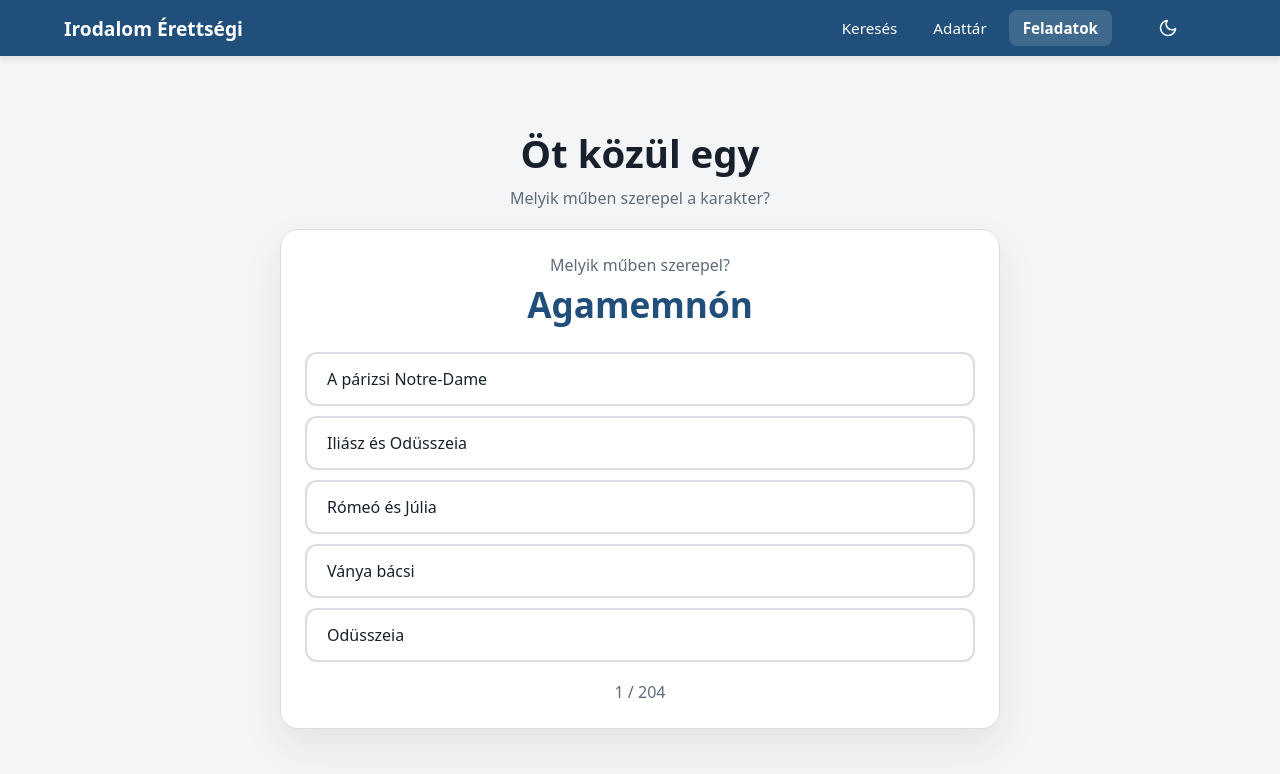
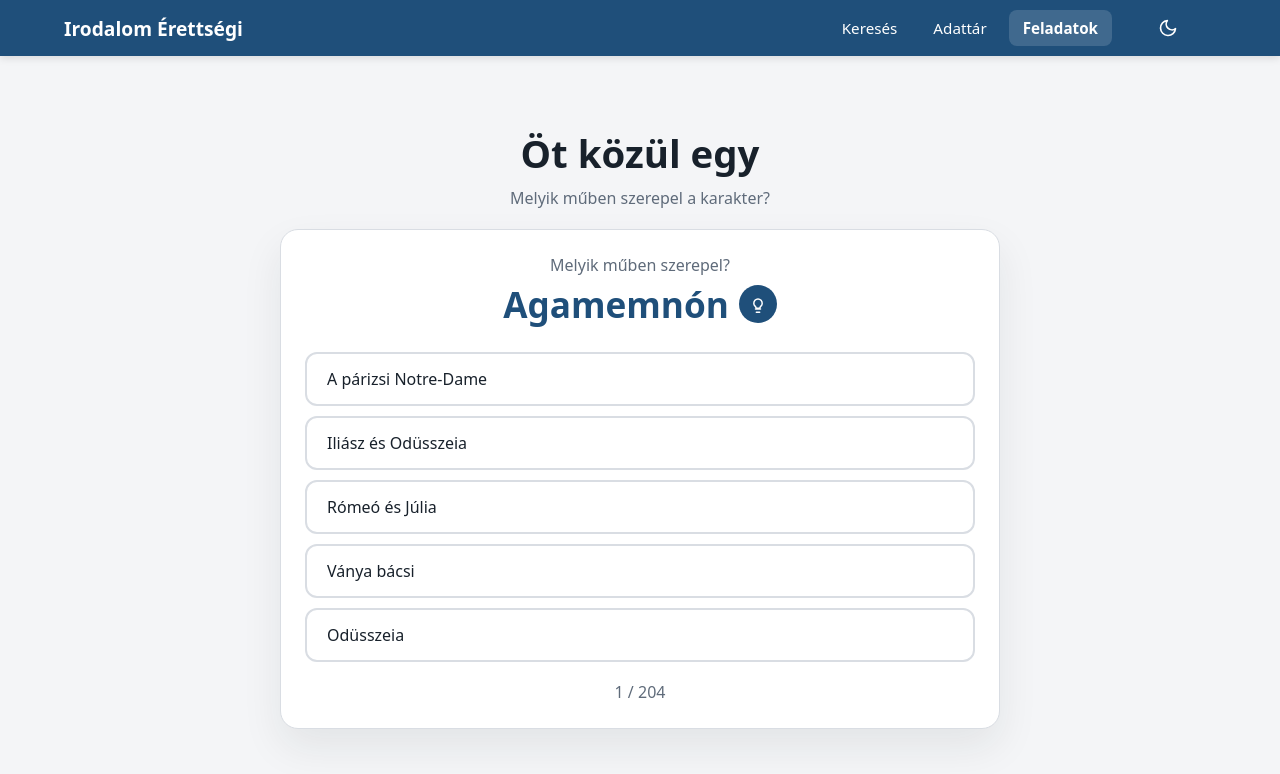
Before and after one commit to csboo/magyar-erettsegi-webapp, a React (Vite) app: page /tasks/five-from-one in a window 1280 px wide. Shown: the top 774 px of the page. Built offline with nearby package versions, Linux system fonts and the light colour scheme.

Commit message:
ot bol egy hint

```diff
--- a/src/index.css
+++ b/src/index.css
@@ -682,6 +682,53 @@ button:disabled {
   color: var(--button);
 }
 
+.char-name-row {
+  display: flex;
+  align-items: center;
+  justify-content: center;
+  gap: 10px;
+}
+
+.hint-btn {
+  width: 38px;
+  height: 38px;
+  min-width: 38px;
+  padding: 0;
+  border-radius: 999px;
+  display: inline-flex;
+  align-items: center;
+  justify-content: center;
+}
+
+.hint-btn svg {
+  width: 20px;
+  height: 20px;
+  fill: none;
+  stroke: currentColor;
+  stroke-width: 1.8;
+  stroke-linecap: round;
+  stroke-linejoin: round;
+}
+
+.hint-panel {
+  margin-top: 10px;
+  text-align: left;
+  background: var(--bg);
+  border: 1px solid var(--border);
+  border-radius: 12px;
+  padding: 12px;
+  color: var(--muted);
+  line-height: 1.55;
+}
+
+.hint-panel p {
+  margin: 0 0 8px;
+}
+
+.hint-panel p:last-child {
+  margin-bottom: 0;
+}
+
 .options {
   display: flex;
   flex-direction: column;
--- a/src/pages/FiveChoicePage.tsx
+++ b/src/pages/FiveChoicePage.tsx
@@ -7,6 +7,8 @@ import type { CharacterRecord } from "../types";
 type Question = {
   characterName: string;
   correctTitle: string;
+  writer: string;
+  description: string;
   options: string[];
 };
 
@@ -24,6 +26,8 @@ function buildQuestions(records: CharacterRecord[], seed: number): Question[] {
     return {
       characterName: record.name,
       correctTitle: record.title,
+      writer: record.writer,
+      description: record.description,
       options: shuffle([record.title, ...wrongTitles]),
     };
   });
@@ -35,6 +39,7 @@ export function FiveChoicePage() {
   const [currentIndex, setCurrentIndex] = useState(0);
   const [score, setScore] = useState(0);
   const [selectedTitle, setSelectedTitle] = useState<string | null>(null);
+  const [showHint, setShowHint] = useState(false);
 
   const questions = useMemo(() => buildQuestions(records, restartSeed), [records, restartSeed]);
 
@@ -47,6 +52,7 @@ export function FiveChoicePage() {
     setCurrentIndex(0);
     setScore(0);
     setSelectedTitle(null);
+    setShowHint(false);
   }
 
   return (
@@ -85,7 +91,35 @@ export function FiveChoicePage() {
           <>
             <div className="game-question">
               <p className="question-label">Melyik műben szerepel?</p>
-              <div className="char-name">{currentQuestion.characterName}</div>
+              <div className="char-name-row">
+                <div className="char-name">{currentQuestion.characterName}</div>
+                <button
+                  type="button"
+                  className="hint-btn"
+                  aria-label="Tipp mutatása"
+                  aria-expanded={showHint}
+                  onClick={() => setShowHint((value) => !value)}
+                >
+                  <svg viewBox="0 0 24 24" aria-hidden="true">
+                    <path d="M9 18h6M10 22h4M8.5 14.5C7.6 13.7 7 12.6 7 11.3A5 5 0 0 1 12 6a5 5 0 0 1 5 5.3c0 1.3-.6 2.4-1.5 3.2-.7.6-1.2 1.5-1.3 2.5h-4.4c-.1-1-.6-1.9-1.3-2.5Z" />
+                  </svg>
+                </button>
+              </div>
+              {showHint ? (
+                <div className="hint-panel">
+                  <p>
+                    <strong>Szerző:</strong> {currentQuestion.writer}
+                  </p>
+                  <p>
+                    <strong>Mű:</strong> {currentQuestion.correctTitle}
+                  </p>
+                  {currentQuestion.description ? (
+                    <p>
+                      <strong>Leírás:</strong> {currentQuestion.description}
+                    </p>
+                  ) : null}
+                </div>
+              ) : null}
             </div>
 
             <div className="options">
@@ -135,6 +169,7 @@ export function FiveChoicePage() {
                 onClick={() => {
                   setCurrentIndex((value) => value + 1);
                   setSelectedTitle(null);
+                  setShowHint(false);
                 }}
               >
                 Következő
```
